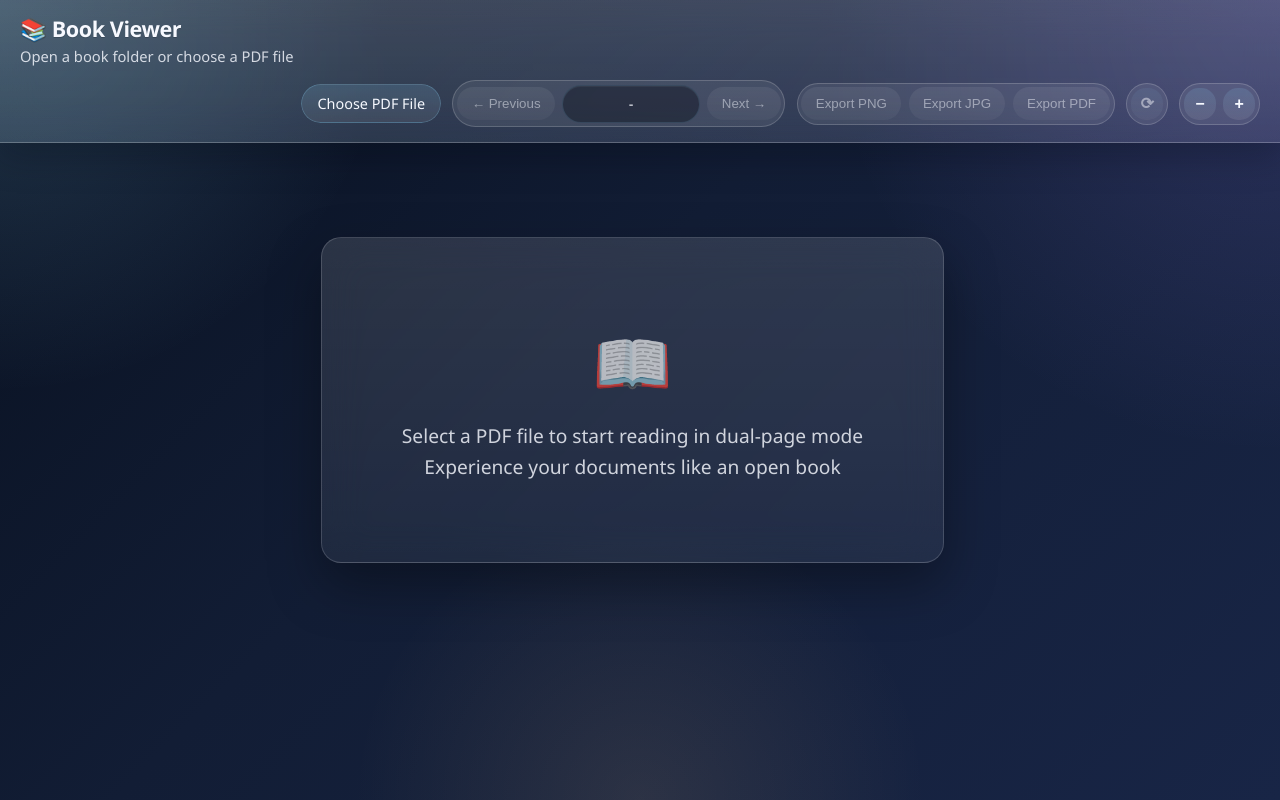
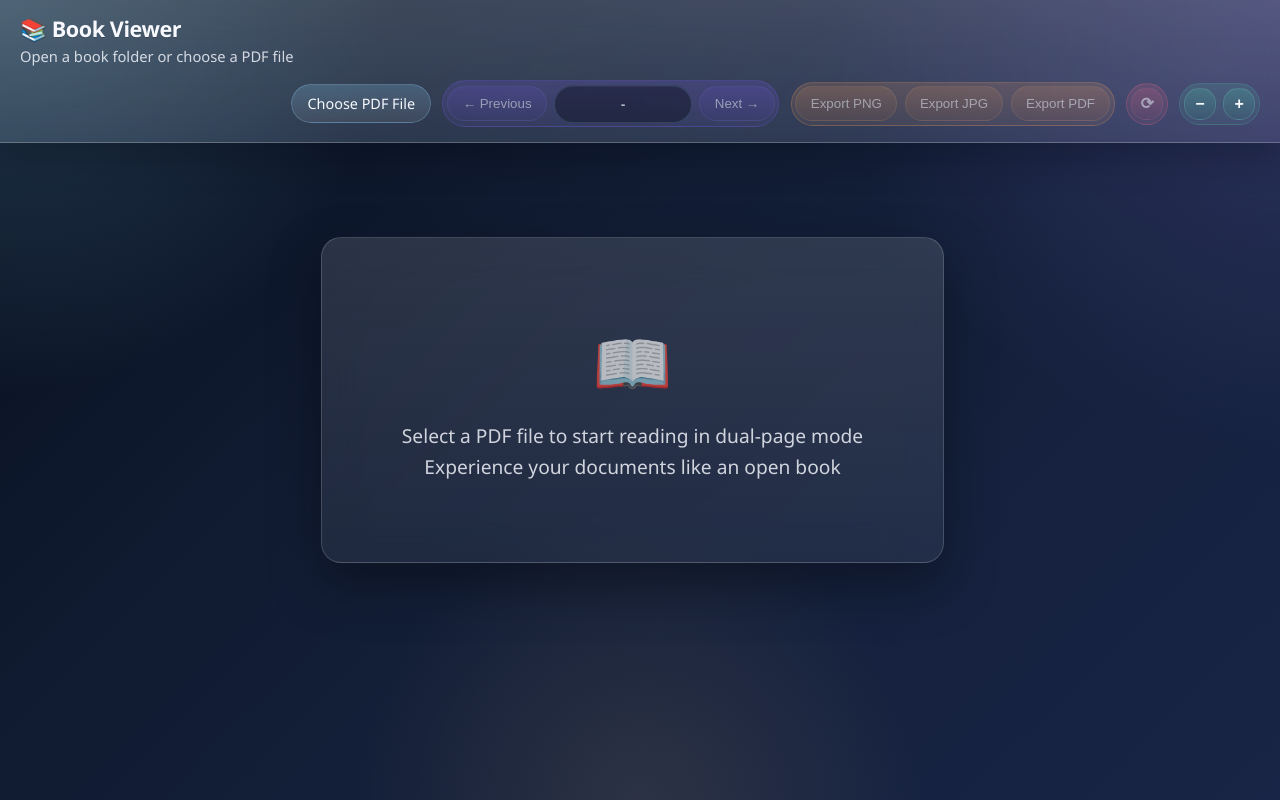
Before and after one commit to HemachandranSS/visual-book, a plain HTML site: page dual_pdf_viewer.html in a window 1280 px wide. Drawn offline with nearby package versions, Linux system fonts and the light colour scheme; a script that the page names is missing.

Commit message:
improved color for nav bar

```diff
--- a/assets/dual_pdf_viewer.css
+++ b/assets/dual_pdf_viewer.css
@@ -122,8 +122,8 @@ body {
     gap: 0.45rem;
     padding: 0.24rem;
     border-radius: 999px;
-    background: rgba(255, 255, 255, 0.08);
-    border: 1px solid rgba(255, 255, 255, 0.18);
+    background: rgba(255, 255, 255, 0.06);
+    border: 1px solid rgba(255, 255, 255, 0.14);
 }
 
 .file-input-wrapper {
@@ -155,14 +155,70 @@ body {
     display: inline-flex;
     align-items: center;
     gap: 0.35rem;
-    background: linear-gradient(180deg, rgba(143, 216, 255, 0.16), rgba(255, 255, 255, 0.08));
+    background: linear-gradient(180deg, rgba(143, 216, 255, 0.22), rgba(255, 255, 255, 0.08));
     padding: 0.55rem 0.95rem;
     border-radius: 25px;
-    border: 1px solid rgba(143, 216, 255, 0.22);
+    border: 1px solid rgba(143, 216, 255, 0.28);
     font-size: 0.9rem;
     font-weight: 500;
     box-shadow: 0 8px 20px rgba(4, 10, 24, 0.2);
     white-space: nowrap;
+}
+
+.nav-controls {
+    background: linear-gradient(180deg, rgba(124, 92, 255, 0.18), rgba(124, 92, 255, 0.08));
+    border-color: rgba(124, 92, 255, 0.22);
+}
+
+.nav-btn {
+    background: linear-gradient(180deg, rgba(124, 92, 255, 0.24), rgba(86, 62, 196, 0.14));
+    border: 1px solid rgba(164, 145, 255, 0.2);
+}
+
+.nav-btn:hover:not(:disabled) {
+    background: linear-gradient(180deg, rgba(146, 122, 255, 0.3), rgba(96, 72, 210, 0.18));
+}
+
+.export-controls {
+    background: linear-gradient(180deg, rgba(255, 163, 92, 0.16), rgba(255, 163, 92, 0.08));
+    border-color: rgba(255, 163, 92, 0.22);
+}
+
+.export-btn {
+    background: linear-gradient(180deg, rgba(255, 163, 92, 0.24), rgba(214, 118, 39, 0.14));
+    border: 1px solid rgba(255, 197, 143, 0.2);
+}
+
+.export-btn:hover:not(:disabled) {
+    background: linear-gradient(180deg, rgba(255, 177, 110, 0.32), rgba(225, 133, 49, 0.2));
+}
+
+.rotate-controls {
+    background: linear-gradient(180deg, rgba(255, 107, 138, 0.16), rgba(255, 107, 138, 0.08));
+    border-color: rgba(255, 107, 138, 0.22);
+}
+
+.rotate-btn {
+    background: linear-gradient(180deg, rgba(255, 107, 138, 0.24), rgba(182, 58, 96, 0.14));
+    border: 1px solid rgba(255, 161, 182, 0.2);
+}
+
+.rotate-btn:hover:not(:disabled) {
+    background: linear-gradient(180deg, rgba(255, 131, 155, 0.32), rgba(204, 74, 108, 0.2));
+}
+
+.zoom-controls {
+    background: linear-gradient(180deg, rgba(78, 190, 166, 0.16), rgba(78, 190, 166, 0.08));
+    border-color: rgba(78, 190, 166, 0.22);
+}
+
+.zoom-btn {
+    background: linear-gradient(180deg, rgba(78, 190, 166, 0.24), rgba(40, 132, 114, 0.14));
+    border: 1px solid rgba(133, 221, 207, 0.2);
+}
+
+.zoom-btn:hover {
+    background: linear-gradient(180deg, rgba(104, 205, 183, 0.32), rgba(52, 151, 130, 0.2));
 }
 
 .file-label:hover,
@@ -176,7 +232,6 @@ body {
 
 .nav-btn,
 .export-btn {
-    background: linear-gradient(180deg, rgba(255, 255, 255, 0.14), rgba(255, 255, 255, 0.08));
     padding: 0.55rem 0.9rem;
     border-radius: 20px;
     font-weight: 500;
@@ -211,7 +266,6 @@ body {
     font-size: 1rem;
     font-weight: bold;
     line-height: 1;
-    background: linear-gradient(180deg, rgba(143, 216, 255, 0.14), rgba(255, 255, 255, 0.08));
 }
 
 .zoom-btn:active:not(:disabled),
```
